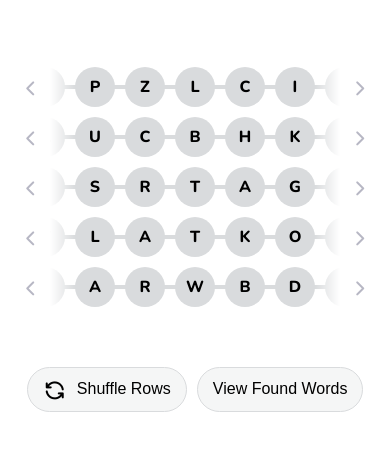
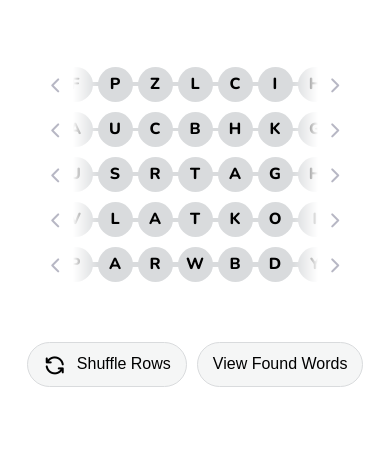
Before and after one commit to DailyTrojan-Online/spelling-beads, a plain HTML site: page index.html in a window 390 px wide. Shown: the part 152-602 px from the top of the page. Drawn offline with nearby package versions, Linux system fonts and the light colour scheme.

Commit message:
slightly better on some smaller screens

```diff
--- a/styles/styles.css
+++ b/styles/styles.css
@@ -18,6 +18,15 @@
     :root {
         --bead-size: 40px;
         --bead-horizontal-gap: 10px;
+        --bead-vertical-gap: 10px;
+        --bead-letter-size: 1rem;
+    }
+}
+
+@media screen and (max-width: 400px) {
+    :root {
+        --bead-size: 35px;
+        --bead-horizontal-gap: 5px;
         --bead-vertical-gap: 10px;
         --bead-letter-size: 1rem;
     }
```
